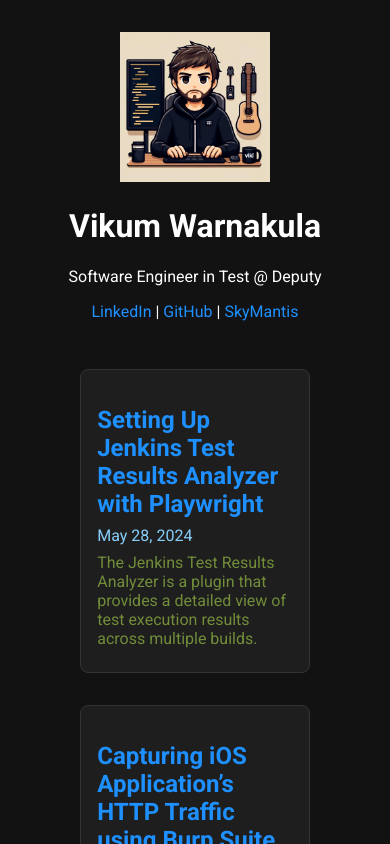
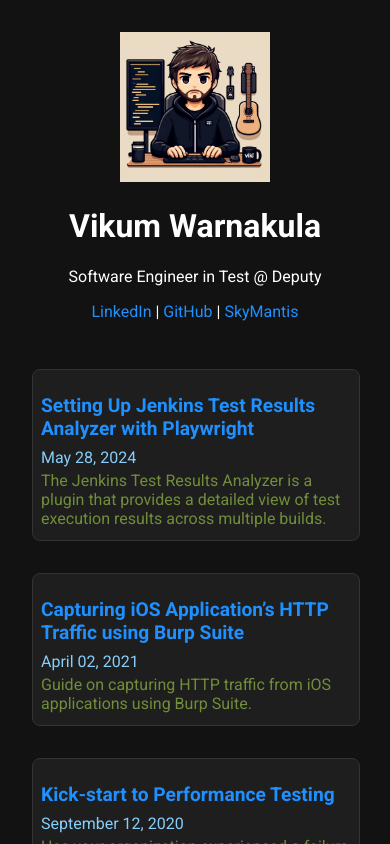
Before and after one commit to wvikum/vikum-warnakuka, a Next.js app: page / in a window 390 px wide. Shown: the top 844 px of the page. Built offline with nearby package versions, Linux system fonts and the light colour scheme.

Commit message:
change article padding

```diff
--- a/styles/Article.module.css
+++ b/styles/Article.module.css
@@ -1,6 +1,7 @@
 /* styles/Article.module.css */
 .article {
   width: 60%; /* Adjust width as needed */
+  margin: 0 auto; /* Center the article */
   margin-bottom: 2rem;
   padding: 1rem;
   border: 1px solid #333;
@@ -46,3 +47,19 @@
   overflow-x: auto;
   font-family: 'Source Code Pro', monospace;
 }
+
+/* Add media query for mobile devices */
+@media (max-width: 700px) {
+  .article {
+    width: 95%; /* Make it take most of the screen width */
+    padding: 0.5rem; /* Reduce padding for smaller screens */
+  }
+
+  .article h2 {
+    font-size: 1.2em; /* Slightly smaller font size for titles */
+  }
+
+  .article p {
+    margin: 0.25rem 0; /* Reduce margin for paragraphs */
+  }
+}
```
